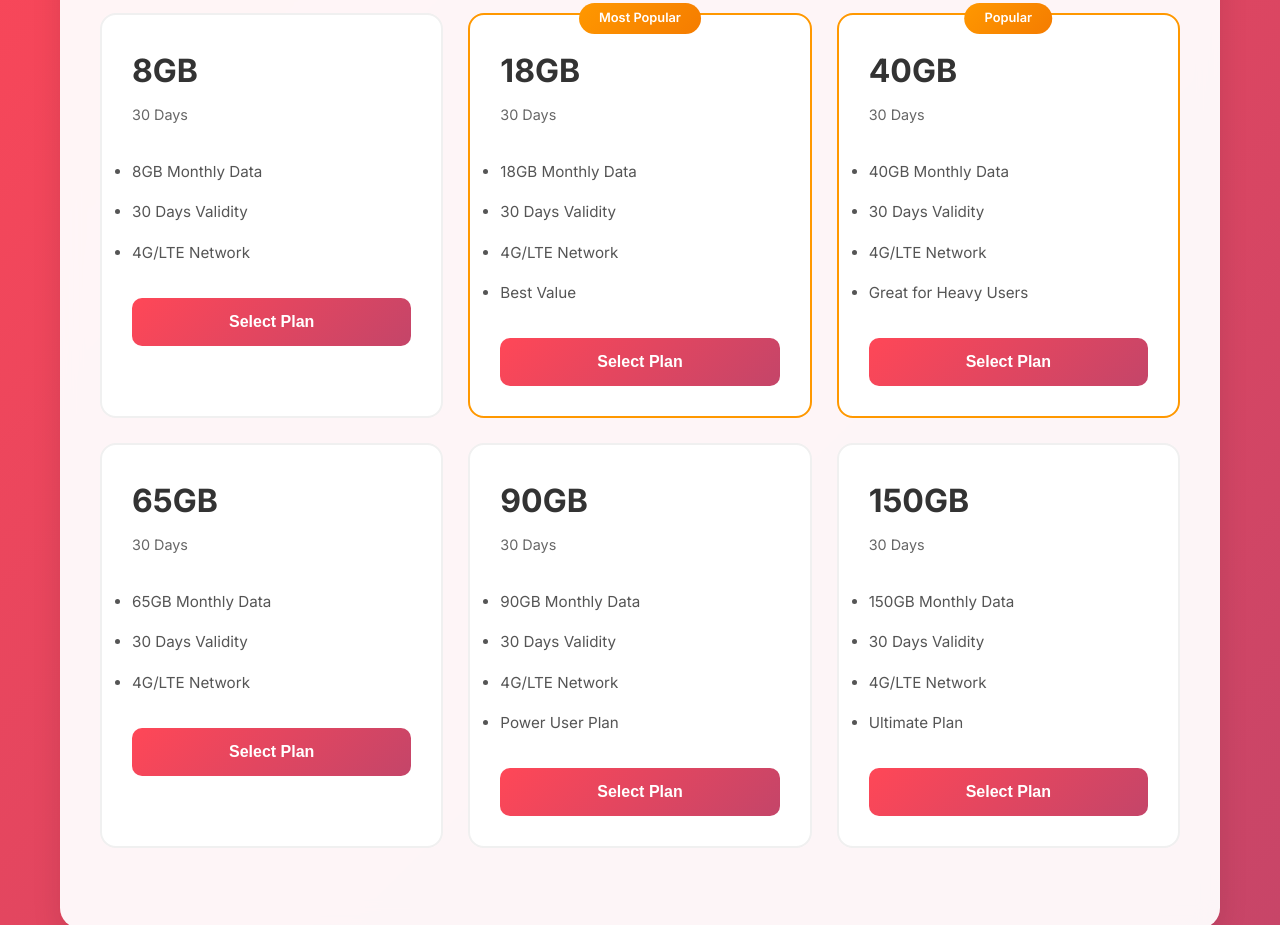
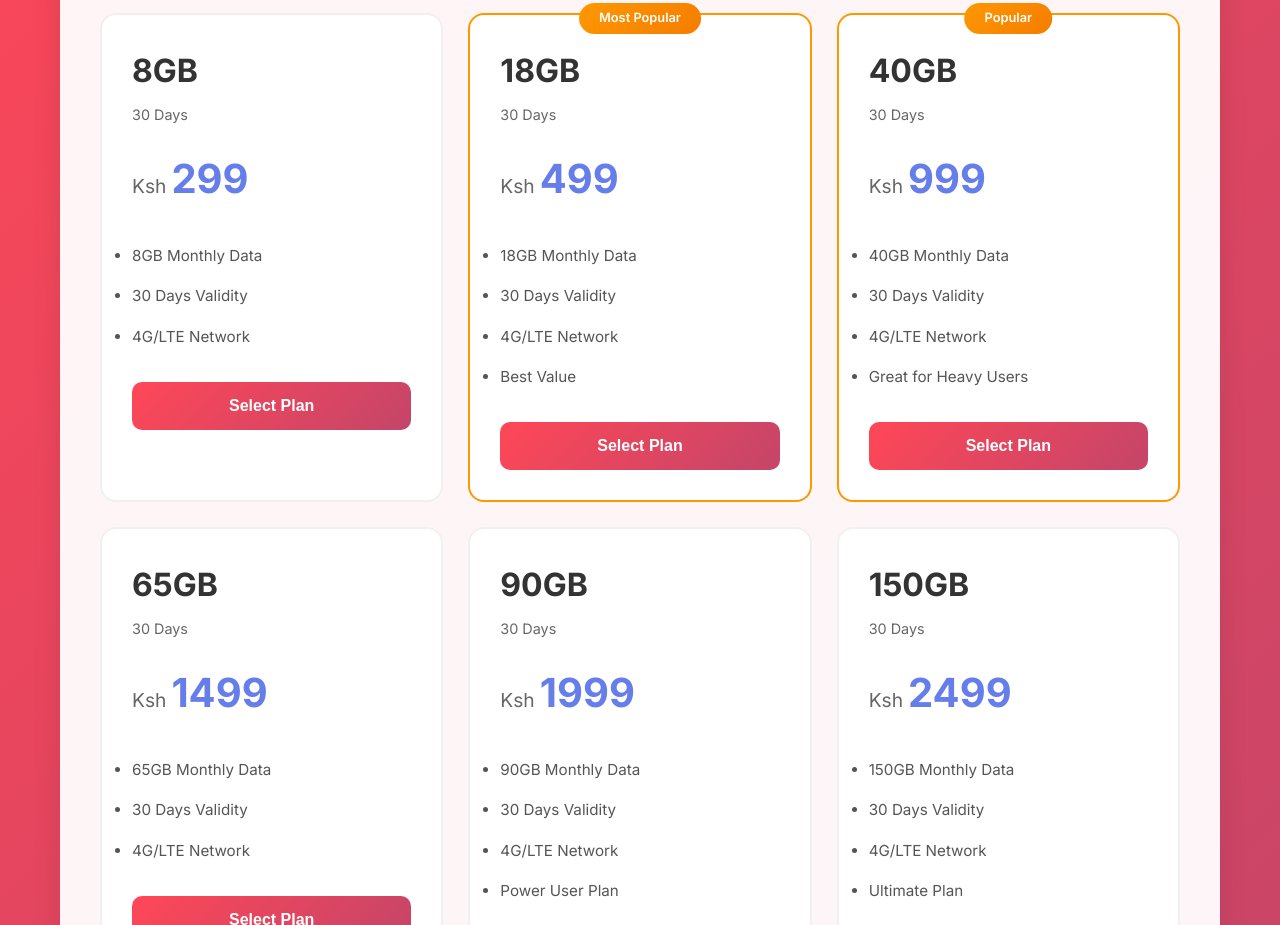
Before and after one commit to okoaflex-max/bestdata, a website: page public/index.html in a window 1280 px wide. Shown: the part 375-1300 px from the top of the page. Drawn offline with Linux system fonts and the light colour scheme.

Commit message:
Add price display to all plan cards

```diff
--- a/public/index.html
+++ b/public/index.html
@@ -40,6 +40,10 @@
                             <h3>8GB</h3>
                             <span class="plan-duration">30 Days</span>
                         </div>
+                        <div class="plan-price">
+                            <span class="currency">Ksh</span>
+                            <span class="amount">299</span>
+                        </div>
                         <div class="plan-features">
                             <ul>
                                 <li>8GB Monthly Data</li>
@@ -55,6 +59,10 @@
                         <div class="plan-header">
                             <h3>18GB</h3>
                             <span class="plan-duration">30 Days</span>
+                        </div>
+                        <div class="plan-price">
+                            <span class="currency">Ksh</span>
+                            <span class="amount">499</span>
                         </div>
                         <div class="plan-features">
                             <ul>
@@ -73,6 +81,10 @@
                             <h3>40GB</h3>
                             <span class="plan-duration">30 Days</span>
                         </div>
+                        <div class="plan-price">
+                            <span class="currency">Ksh</span>
+                            <span class="amount">999</span>
+                        </div>
                         <div class="plan-features">
                             <ul>
                                 <li>40GB Monthly Data</li>
@@ -89,6 +101,10 @@
                             <h3>65GB</h3>
                             <span class="plan-duration">30 Days</span>
                         </div>
+                        <div class="plan-price">
+                            <span class="currency">Ksh</span>
+                            <span class="amount">1499</span>
+                        </div>
                         <div class="plan-features">
                             <ul>
                                 <li>65GB Monthly Data</li>
@@ -103,6 +119,10 @@
                         <div class="plan-header">
                             <h3>90GB</h3>
                             <span class="plan-duration">30 Days</span>
+                        </div>
+                        <div class="plan-price">
+                            <span class="currency">Ksh</span>
+                            <span class="amount">1999</span>
                         </div>
                         <div class="plan-features">
                             <ul>
@@ -119,6 +139,10 @@
                         <div class="plan-header">
                             <h3>150GB</h3>
                             <span class="plan-duration">30 Days</span>
+                        </div>
+                        <div class="plan-price">
+                            <span class="currency">Ksh</span>
+                            <span class="amount">2499</span>
                         </div>
                         <div class="plan-features">
                             <ul>
```
